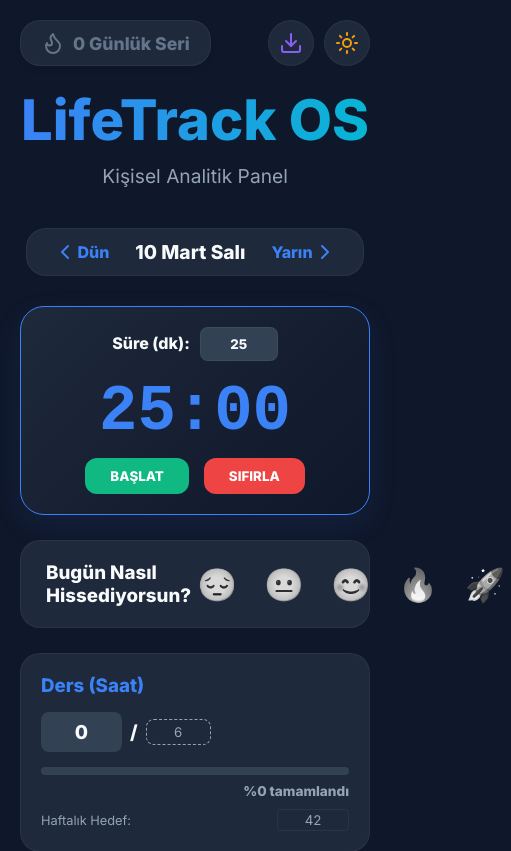
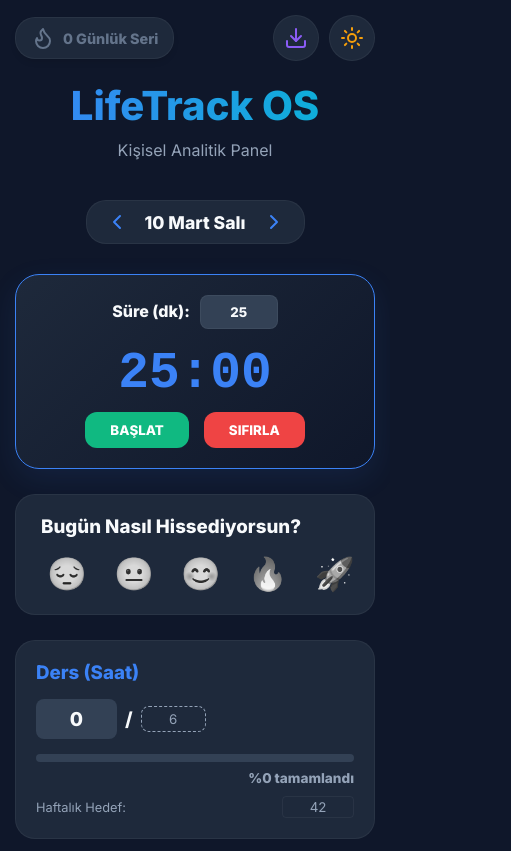
Before and after one commit to omerislamoglu/lifetrack-os, a React (Create React App) app: page / in a window 390 px wide. Shown: the top 851 px of the page, 511 px wide, since content can reach past the window. Built offline with nearby package versions, Linux system fonts and the light colour scheme.

Commit message:
Gelistirmeler yapildi

```diff
--- a/src/App.css
+++ b/src/App.css
@@ -82,3 +82,58 @@ h1 { font-size: 3.5rem; font-weight: 800; margin: 0; background: linear-gradient
 .chart-card { background: var(--card-bg); padding: 30px; border-radius: 24px; border: 1px solid var(--border-color); }
 
 input::-webkit-outer-spin-button, input::-webkit-inner-spin-button { -webkit-appearance: none; margin: 0; }
+
+/* Mobil Uyumluluk */
+@media (max-width: 768px) {
+  .app-container {
+    padding: 15px 15px 80px;
+  }
+
+  h1 {
+    font-size: 2.5rem;
+  }
+
+  .subtitle {
+    font-size: 1rem;
+  }
+
+  .streak-badge {
+    padding: 8px 15px;
+    font-size: 0.9rem;
+  }
+
+  .date-navigator {
+    gap: 10px;
+    padding: 8px 12px;
+    flex-wrap: wrap;
+  }
+
+  .date-display {
+    font-size: 1.1rem;
+  }
+
+  .timer-display {
+    font-size: 3.2rem;
+  }
+
+  .mood-section {
+    flex-direction: column;
+    align-items: flex-start;
+    gap: 15px;
+  }
+
+  .chart-card {
+    padding: 20px 15px;
+  }
+}
+
+@media (max-width: 480px) {
+  .date-btn-text {
+    display: none;
+  }
+
+  .add-form {
+    flex-direction: column;
+    align-items: stretch;
+  }
+}
--- a/src/App.js
+++ b/src/App.js
@@ -165,9 +165,9 @@ function App() {
       </header>
 
       <div className="date-navigator">
-        <button className="date-btn" onClick={() => {const d = new Date(currentDate); d.setDate(d.getDate()-1); setCurrentDate(formatDate(d));}}><ChevronLeft size={24}/> Dün</button>
+        <button className="date-btn" onClick={() => {const d = new Date(currentDate); d.setDate(d.getDate()-1); setCurrentDate(formatDate(d));}}><ChevronLeft size={24}/> <span className="date-btn-text">Dün</span></button>
         <span className="date-display">{getDisplayDate(currentDate)}</span>
-        <button className="date-btn" onClick={() => {const d = new Date(currentDate); d.setDate(d.getDate()+1); setCurrentDate(formatDate(d));}}>Yarın <ChevronRight size={24}/></button>
+        <button className="date-btn" onClick={() => {const d = new Date(currentDate); d.setDate(d.getDate()+1); setCurrentDate(formatDate(d));}}><span className="date-btn-text">Yarın</span> <ChevronRight size={24}/></button>
         {!isEditable && (
           <div style={{marginLeft: '10px', display: 'flex', alignItems: 'center', color: 'var(--text-dim)'}} title="Geçmiş kilitli">
             <Lock size={18} />
```
Also changed, not shown: src/setupTests.js (+7 -0 lines), 1 other file (tests, documents, lock files or other folders).
